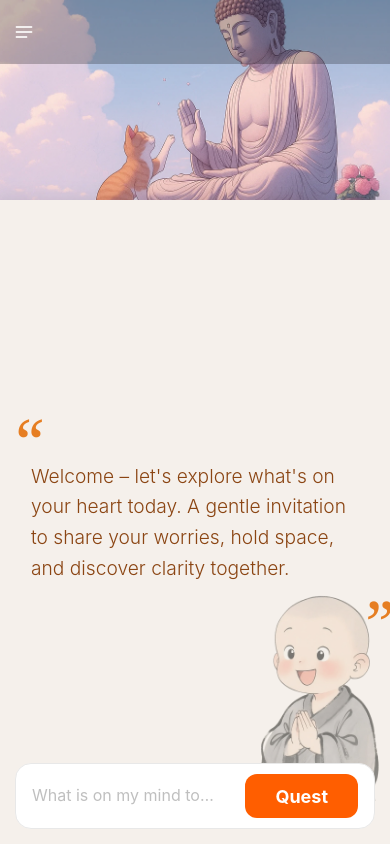
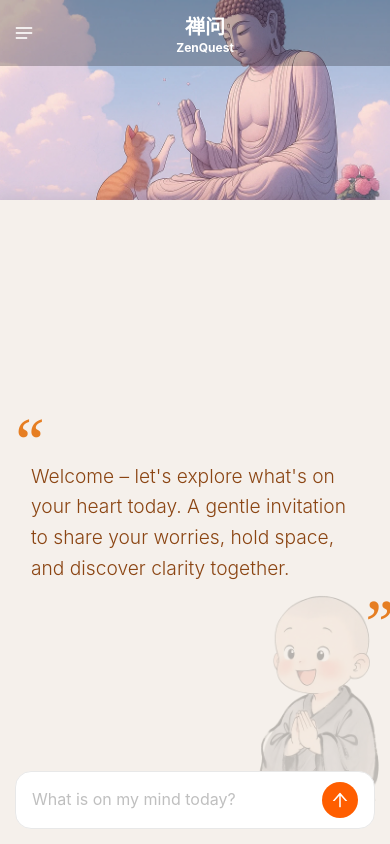
Before and after one commit to ch887en-bit/zen, a React (Create React App) app: page / in a window 390 px wide. Built offline with nearby package versions, Linux system fonts and the light colour scheme.

Commit message:
modify style

```diff
--- a/src/App.css
+++ b/src/App.css
@@ -240,7 +240,7 @@ body {
 .monk-image {
   width: 100%;
   display: block;
-  opacity: 0.6;
+  opacity: 0.3;
 }
 .input-section-container .monk-illustration {
   display: none;
--- a/src/App.tsx
+++ b/src/App.tsx
@@ -11,10 +11,6 @@ const App: React.FC = () => {
 
   const handleQuest = () => {
     setIsDefaultPanel(false);
-    if (inputValue.trim()) {
-      // console.log('Quest submitted:', inputValue);
-      // 这里可以添加实际的提交逻辑
-    }
   };
   const handleMenuClick = () => {
     // setIsDefaultPanel(true);
--- a/src/components/H5Navbar.css
+++ b/src/components/H5Navbar.css
@@ -1,13 +1,16 @@
 .h5-navbar-container {
   position: relative;
   width: 100%;
-  display: flex;
+  display: none;
   align-items: center;
   justify-content: space-between;
-  padding: 22px 14px;
+  padding: 11px 14px;
   box-sizing: border-box;
   display: none;
   background-color: #0000003d;
+}
+.top-nav {
+  color: #fff;
 }
 
 /* 汉堡菜单 */
@@ -26,6 +29,20 @@
   background-size: cover;
   background-position: center;
   background-repeat: no-repeat;
+}
+.hamburger-menu-text {
+  display: flex;
+  flex-direction: column;
+  align-items: center;
+}
+.hamburger-menu-text .text-title {
+  font-size: 20px;
+  font-weight: 600;
+  color: #fff;
+}
+.hamburger-menu-text .text-subtitle {
+  font-size: 12px;
+  font-weight: 700;
 }
 
 /* 中央标题区域 */
@@ -64,7 +81,8 @@
     display: none;
   }
   .h5-navbar-container {
-    display: block;
+    display: flex;
+    color: #fff;
 
   }
 
--- a/src/components/H5Navbar.tsx
+++ b/src/components/H5Navbar.tsx
@@ -46,6 +46,11 @@ const H5Navbar: React.FC<any> = ({ onMenuClick }) => {
       <div className='h5-navbar-container'>
         <div className="hamburger-menu" onClick={handleMenuClick}>
         </div>
+        <div className='hamburger-menu-text'>
+          <div className='text-title'>禅问</div>
+          <div className='text-subtitle'>ZenQuest</div>
+        </div>
+        <div></div>
       </div>
 
       {/* 顶部导航 */}
--- a/src/components/MusicPlayer.tsx
+++ b/src/components/MusicPlayer.tsx
@@ -50,7 +50,7 @@ const MusicPlayer: React.FC = () => {
           }
         }}
       >
-        <SoundOutlined />
+        <SoundOutlined style={{ color: '#fff' }} />
       </div>
     </div>
   );
--- /dev/null
+++ b/src/components/input.css
@@ -0,0 +1,20 @@
+.input-section .quest-button .anticon-arrow-up {
+  display: none;
+}
+.input-section .quest-button span {
+  display: block;
+}
+@media (max-width: 800px) {
+  .input-section .quest-button {
+    width: 36px;
+    height: 36px;
+    padding: 0;
+    border-radius: 100%;
+  }
+  .input-section .quest-button .anticon-arrow-up {
+    display: block;
+  }
+  .input-section .quest-button span {
+    display: none;
+  }
+}
--- a/src/components/input.tsx
+++ b/src/components/input.tsx
@@ -1,5 +1,6 @@
 import { Button, Input } from "antd";
-
+import { ArrowUpOutlined } from "@ant-design/icons";
+import './input.css'
 export default function CustomeInput({
   inputValue,
   setInputValue,
@@ -23,7 +24,8 @@ export default function CustomeInput({
       onClick={handleQuest}
       size="large"
     >
-      Quest
+      <ArrowUpOutlined />
+      <span>Quest</span>
     </Button>
   </div>)
 }
--- a/src/components/interaction.css
+++ b/src/components/interaction.css
@@ -158,6 +158,12 @@
 .monk-image-container img {
   opacity: 0.6;
 }
+.flex {
+  display: flex;
+  align-items: center;
+  justify-content: flex-start;
+  gap: 10px;
+}
 @media (max-width: 800px) {
   .monk-image-container {
     display: none;
@@ -180,6 +186,7 @@
     width: 65%;
     right: -67px;
     bottom: 28px;
+    display: block;
   }
   .page-header {
     display: none;
--- a/src/components/interaction.tsx
+++ b/src/components/interaction.tsx
@@ -4,6 +4,7 @@ import flowerImage from '../assets/images/flower.png'
 import { CloudflareAPI } from '../lib/cloudflare-api'
 import DynamicPromptGenerator from '../train/dynamic_prompt_generator'
 import monkImage from '../assets/images/p2.png'
+import Loading from './loading'
 
 export default function InteractionPage({ title }: { title: string }) {
   // const [isLoading, setIsLoading] = useState(false)
@@ -40,6 +41,7 @@ export default function InteractionPage({ title }: { title: string }) {
   }
 
   const handleQuest = async (value: string) => {
+    console.log('handleQuest', 1)
     // setIsLoading(true)
     let newList = []
     newList = [...list, {
@@ -47,7 +49,10 @@ export default function InteractionPage({ title }: { title: string }) {
       content: value
     },{
       role: 'user',
-      content: '...'
+      content: <div className='flex'>
+        <div>佛祖在思考</div>
+        <Loading />
+      </div>
     }]
     setList(newList)
     const systemPrompt = promptGenerator.generateBuddhistPrompt(value);
@@ -65,6 +70,7 @@ export default function InteractionPage({ title }: { title: string }) {
     )
     // setIsLoading(false)
     // console.log(res, 'res')
+    if (res.choices?.[0]?.message?.content) {
       newList = [...list, {
         role: 'zen',
         content: value
@@ -72,13 +78,20 @@ export default function InteractionPage({ title }: { title: string }) {
         role: 'user',
         content: res.choices[0].message.content
       }]
+    } else {
+      newList = [...list, {
+        role: 'zen',
+        content: value
+      }, {
+        role: 'user',
+        content: 'something went wrong'
+      }]
+    }
     setList(newList)
-    if (value.trim()) {
     setInputValue('') // 清空输入框
-
     // 手动触发滚动到底部
     setTimeout(scrollToBottom, 150)
-    }
+
   }
 
   return (
@@ -100,7 +113,7 @@ export default function InteractionPage({ title }: { title: string }) {
             <div className={`bubble-container ${item.role === 'zen' ? 'zen-container' : 'user-container'}`} key={index}>
               {item.role === 'user' && <img src={flowerImage} alt="flow" className="flow-image" />}
               <div key={index} className={`${item.role}-bubble`}>
-                <p>{item.content}</p>
+                <div>{item.content}</div>
               </div>
             </div>
           ))
--- /dev/null
+++ b/src/components/loading.css
@@ -0,0 +1,50 @@
+.loading,
+.loading > div {
+  position: relative;
+  box-sizing: border-box;
+}
+
+.loading {
+  display: block;
+  font-size: 0;
+  color: #000;
+}
+
+.loading.la-dark {
+  color: #333;
+}
+
+.loading > div {
+  display: inline-block;
+  float: none;
+  background-color: currentColor;
+  border: 0 solid currentColor;
+}
+
+.loading {
+  width: 54px;
+}
+
+.loading > div {
+  width: 8px;
+  height: 8px;
+  margin: 3px;
+  border-radius: 100%;
+  animation: ball-beat 0.7s -0.15s infinite linear;
+}
+
+.loading > div:nth-child(2n-1) {
+  animation-delay: -0.5s;
+}
+
+@keyframes ball-beat {
+  50% {
+    opacity: 0.2;
+    transform: scale(0.75);
+  }
+
+  100% {
+    opacity: 1;
+    transform: scale(1);
+  }
+}
--- /dev/null
+++ b/src/components/loading.tsx
@@ -0,0 +1,12 @@
+import './loading.css'
+
+const Loading = () => {
+  return (
+    <div className="loading">
+      <div></div>
+      <div></div>
+      <div></div>
+    </div>
+  )
+}
+export default Loading
--- a/src/lib/cloudflare-api.ts
+++ b/src/lib/cloudflare-api.ts
@@ -1,14 +1,10 @@
 // lib/cloudflare-api.ts
-const WORKER_URL = 'https://api.laozhang.ai/v1'
+const WORKER_URL = 'https://zen-openai-worker.ch887en.workers.dev'
 
 export class CloudflareAPI {
   static async chat(messages: any[], stream = false) {
     const response = await fetch(`${WORKER_URL}/chat/completions`, {
       method: 'POST',
-      headers: {
-        'Content-Type': 'application/json',
-        'Authorization': `Bearer sk-KEva6LAfc6x9bctxE4Cf78788cFe44F4A9D0Be922fFa5a5c`
-      },
       body: JSON.stringify({ messages, stream, model: 'chatgpt-4o-latest', max_tokens: 300, temperature: 0.7 }),
     })
 
```
Lines whose indentation alone changed are shown as unchanged.
